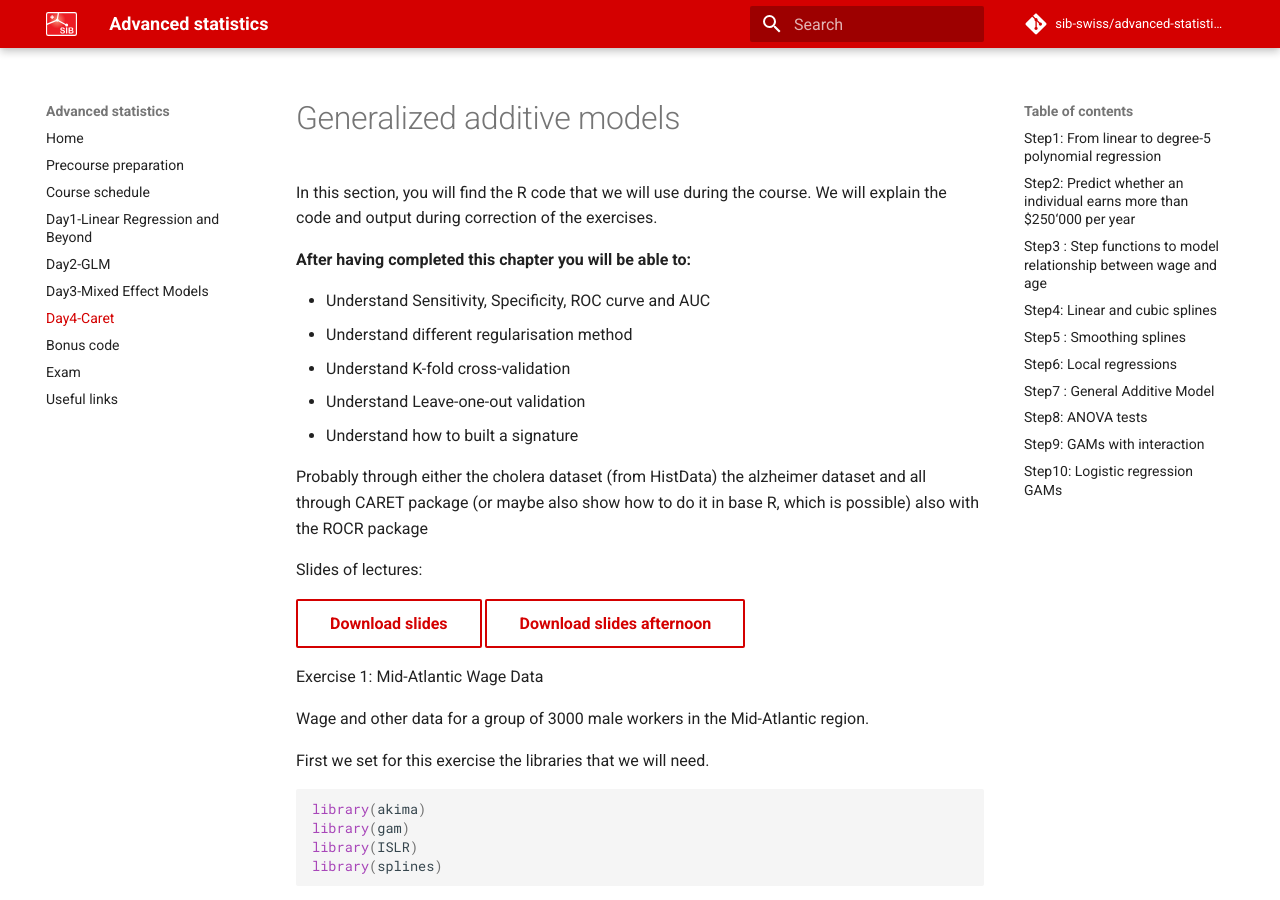
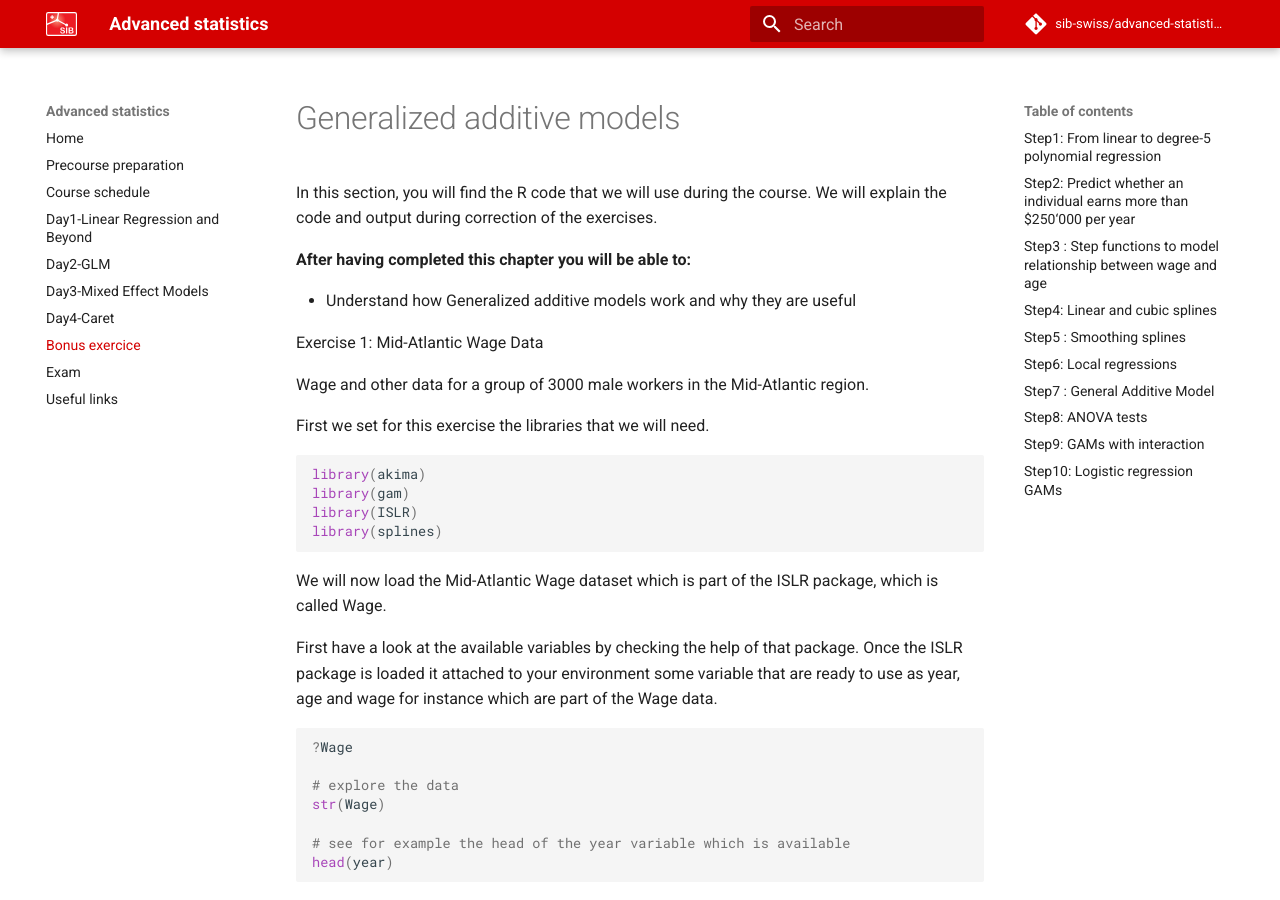
Before and after one commit to sib-swiss/advanced-statistics, an MkDocs documentation site: the page built from docs/day4.md, in a window 1280 px wide and 900 px high. Built offline with MkDocs 1.6.1 and Material for MkDocs 9.7.7, drawn with Linux system fonts in a browser that asks for light colours; comment, search, counter and statistics services are not loaded.

Commit message:
2025_update

```diff
--- a/docs/day4.md
+++ b/docs/day4.md
@@ -4,18 +4,8 @@ In this section, you will find the R code that we will use during the course. We
 
 **After having completed this chapter you will be able to:**
 
-- Understand Sensitivity, Specificity, ROC curve and AUC
-- Understand different regularisation method
-- Understand K-fold cross-validation
-- Understand Leave-one-out validation
-- Understand how to built a signature
+- Understand how Generalized additive models work and why they are useful
 
-Probably through either the cholera dataset (from HistData) the alzheimer dataset and all through CARET package (or maybe also show how to do it in base R, which is possible) also with the ROCR package
-
-Slides of lectures:
-
-[Download slides](assets/pdf/GAM.pdf){: .md-button }
-[Download slides afternoon](assets/pdf/Crossvalidation.pdf){: .md-button }
 
 Exercise 1: Mid-Atlantic Wage Data
 
--- a/mkdocs.yml
+++ b/mkdocs.yml
@@ -6,8 +6,8 @@ nav:
     - Day1-Linear Regression and Beyond: day1.md
     - Day2-GLM: day2.md
     - Day3-Mixed Effect Models: day3.md
-    - Day4-Caret: day4.md
-    - Bonus code: bonus_code.md
+    - Day4-Caret: day4_new.md
+    - Bonus exercice: day4.md
     - Exam: exam.md
     - Useful links: links.md
 
```
Also changed, not shown: docs/day4_new.md (+9 -2 lines).
